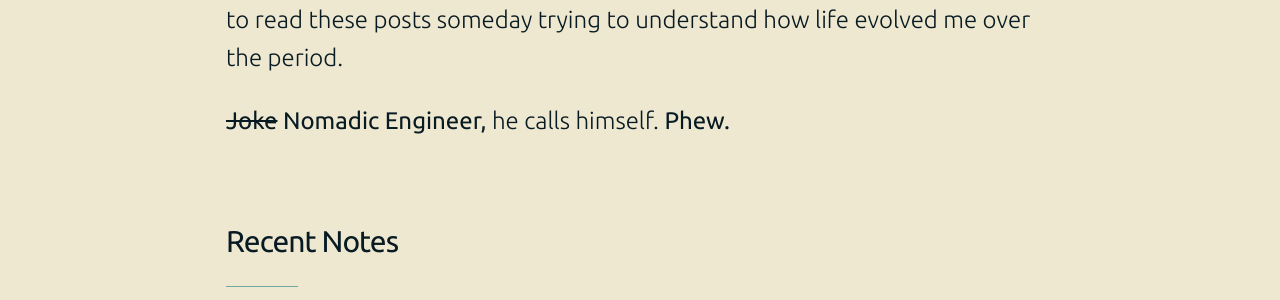
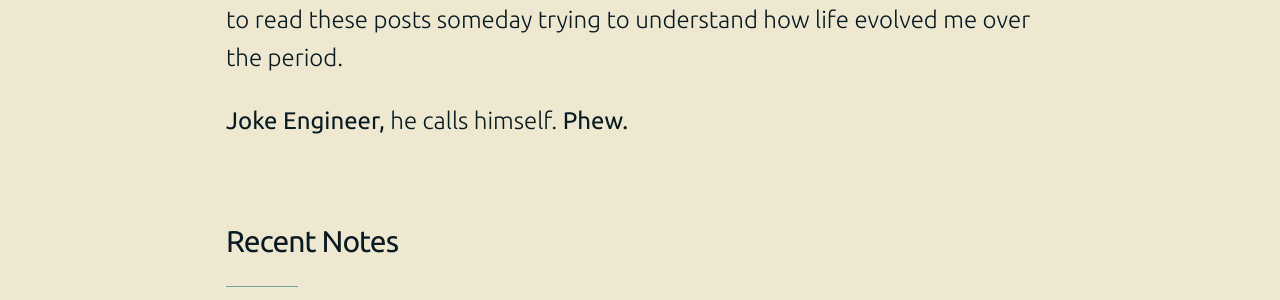
Before and after one commit to 93notes/93notes.github.io, a Jekyll site: the page built from index.html, in a window 1280 px wide. Shown: the part 348-648 px from the top of the page. Built offline with Jekyll 4.4.1, drawn with Linux system fonts in a browser that asks for light colours; nearby versions of some CDN libraries.

Commit message:
Update header.html

```diff
--- a/_includes/header.html
+++ b/_includes/header.html
@@ -58,7 +58,7 @@
     {% if page.slug == 'home' %}
     <div class="grid__item " id="introduction">
        <p> A personal journal celebrating an unbiased perspective of self-discovery.<br> I write about my insights on <strong>life, travel, startups &amp; entrepreneurship</strong>. I wish to read these posts someday trying to understand how life evolved me over the period.</br> </p>
-      <p class="no-bottom-margin"><strong><strike>Joke</strike> Nomadic Engineer,</strong> he calls himself. <strong> Phew.</strong></p>
+      <p class="no-bottom-margin"><strong><strike></strike>Joke Engineer,</strong> he calls himself. <strong> Phew.</strong></p>
     </div><!-- #introduction -->
     {% endif %}
   </div>
```
